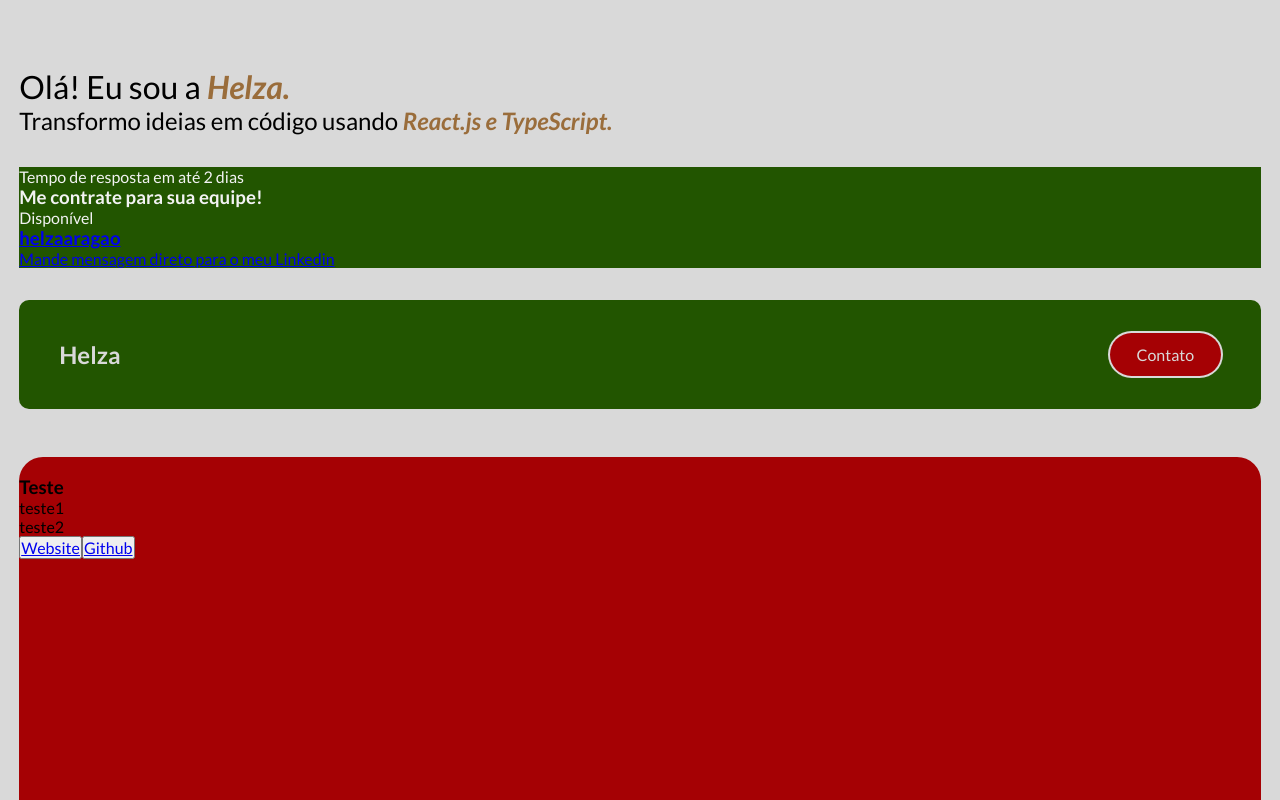
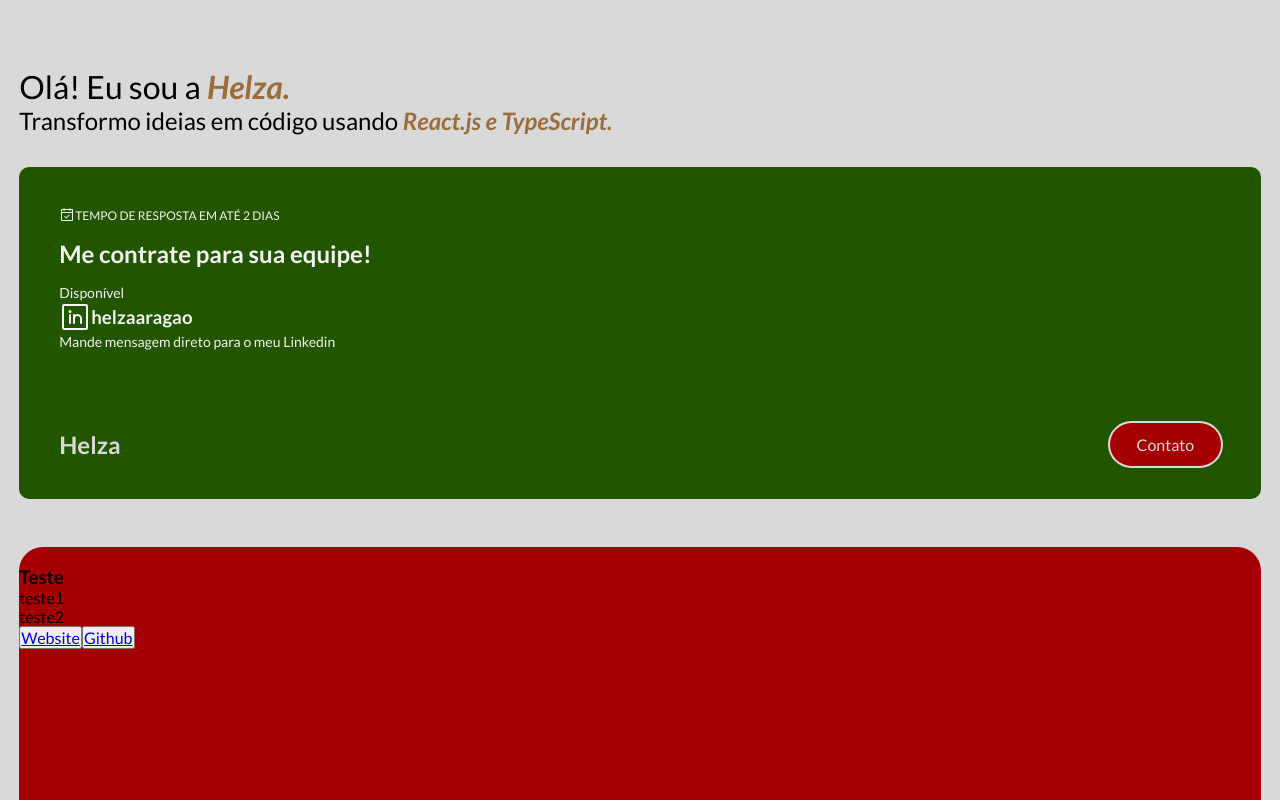
Before and after one commit to helzaaragao/Portfolio, a React (Vite) app: page / in a window 1280 px wide. Both pictures are taken after a click on the button "Contato". Shown: the top 800 px of the page. Built offline with nearby package versions, Linux system fonts and the light colour scheme.

Commit message:
Construindo a funcionalidade do Header Content

```diff
--- a/index.html
+++ b/index.html
@@ -3,7 +3,7 @@
 
   <head>
     <meta charset="UTF-8" />
-    <link rel="icon" type="image/svg+xml" href="" />
+    <link rel="icon" type="image/svg+xml" href="src/assets/folder-star.svg" />
 
     <link rel="preconnect" href="https://fonts.googleapis.com">
 <link rel="preconnect" href="https://fonts.gstatic.com" crossorigin>
@@ -13,7 +13,7 @@
 
     <link href="https://fonts.googleapis.com/css2?family=Lato:ital,wght@0,100;0,300;0,400;0,700;0,900;1,100;1,300;1,400;1,700;1,900&display=swap" rel="stylesheet">
 
-    <title>Portfolio</title>
+    <title>Portfólio</title>
 
   </head>
   <body>
--- a/package.json
+++ b/package.json
@@ -10,6 +10,7 @@
     "preview": "vite preview"
   },
   "dependencies": {
+    "@phosphor-icons/react": "^2.1.10",
     "@radix-ui/react-accordion": "^1.2.0",
     "autoprefixer": "^10.4.17",
     "postcss": "^8.4.33",
--- a/src/components/Header/index.tsx
+++ b/src/components/Header/index.tsx
@@ -1,27 +1,69 @@
 import * as Accordion from '@radix-ui/react-accordion'
-import React from "react";
+import React, { useState } from "react";
 import { Content, HeaderAcc, HeaderRoot, Item, Trigger } from './styles';
+import { CalendarCheckIcon, LinkedinLogoIcon } from '@phosphor-icons/react';
 
 export function Header(){
+    const [showForm, setShowForm] = useState(false);
+    const [message, setMessage] = useState('');
+
+    const handleContactClick = () => {
+        setShowForm(true)
+    }
+    const handleBackClick = () => {
+        setShowForm(false)
+        setMessage('')
+    }
+    const handleSubmit = (e:React.FormEvent) => {
+        e.preventDefault();
+        console.log('Mensagem enviada:', message)
+        alert('Mensagem enviada com sucesso!')
+        handleBackClick()
+    }
     return(
                 <HeaderRoot type="single" collapsible orientation='vertical'>
                 <Item value="item-1">
                     <Content>
-                        <div>
-                            <span>Tempo de resposta em até 2 dias</span>
+                        {showForm ? (
+                            <div>
+                                <div onClick={handleBackClick}>
+                                    Voltar
+                                </div>
+                                <form onSubmit={handleSubmit}>
+                                    <div>
+                                        <p>O E-mail que você estará mandando mensagem é exclusivamente para e-mails profissionais(helzaragao@gmail.com), qualquer outro tópico mande pelo Linkedin! </p>
+                                    </div>
+                                    <div>
+                                        <label htmlFor="name">Nome</label>
+                                        <input type="text" id='name' name='name' />
+                                    </div>
+                                    <div>
+                                        <label htmlFor="email">E-mail</label>
+                                        <input type="email" id='email' name='email' />
+                                    </div>
+                                    <div>
+                                        <label htmlFor="userMessage">Mensagem</label>
+                                        <textarea name="userMessage" id="userMessage"></textarea>
+                                    </div>
+
+                                </form>
+                            </div>
+
+                        ): (
+                            <main onClick={handleContactClick}>
+                             <div>
+                            <span><CalendarCheckIcon size={16} /> Tempo de resposta em até 2 dias</span>
                              <h3>Me contrate para sua equipe!</h3>
                             <p>Disponível</p>
                         </div>
                         <div>
                             <a href='https://www.linkedin.com/in/helzaaragao/' target='_blank' rel='noopener noreferrer'>
-                              <h3>helzaaragao</h3>
+                              <h3><LinkedinLogoIcon size={32} />helzaaragao</h3>
                               <p>Mande mensagem direto para o meu Linkedin</p>
                             </a>
                         </div>
-
-                        <aside >
-
-                        </aside>
+                            </main>
+                        )}
 
                     </Content>
                     <HeaderAcc>
--- a/src/components/Header/styles.ts
+++ b/src/components/Header/styles.ts
@@ -14,13 +14,55 @@ export const Item = styled(Accordion.Item)`
 export const Content = styled(Accordion.Content)`
         max-height: 0;
         overflow: hidden;
+        display: flex;
+        flex-direction: column;
+        gap: 3rem;
          background-color: ${(props) => props.theme['black-brean']};
          color: ${(props) => props.theme['white-smoke']};
 
+         div:first-child{
+          display: flex;
+          flex-direction: column;
+          gap: 1rem;
+          span{
+            font-size: 0.75rem;
+            text-transform: uppercase;
+
+            display: flex;
+            align-items: center;
+          }
+          h3{
+            font-size: 1.5rem;
+          }
+          p{
+            font-size: 0.875rem;
+          }
+         }
+
+         div:last-child{
+
+          a{
+            color: ${(props) => props.theme['white-smoke']};
+            text-decoration: none;
+              h3{
+            display: flex;
+            align-items: center;
+          }
+          p{
+             font-size: 0.875rem;
+          }
+          }
+
+         }
+
         &[data-state='open'] {
-        max-height: 200px;
+        max-height: 31.25rem;
+        border-top-right-radius: 10px;
+        border-top-left-radius: 10px;
+        padding: 2.5rem;
         /* transition: max-height 0.4s ease-out; */
         animation: slideUp 400ms cubic-bezier(0.32, 0.72, 0.1), fadeIn 300ms ease-out;
+
 
         /* position: absolute;
         bottom: 100%; */
@@ -64,6 +106,12 @@ export const HeaderAcc = styled(Accordion.Header)`
 
     background-color: ${(props) => props.theme['black-brean']};
     color: ${(props) => props.theme['timberwolf']};
+       &[data-state='open'] {
+        border-radius: 0;
+        border-bottom-left-radius: 10px;
+        border-bottom-right-radius: 10px;
+        margin-top: 0;
+       }
       @media (min-width: 1440px) {
         width: 38.6875rem;
         height: 6.8125rem;
```
Also changed, not shown: src/assets/folder-star.svg (added), 1 other file (tests, documents, lock files or other folders).
